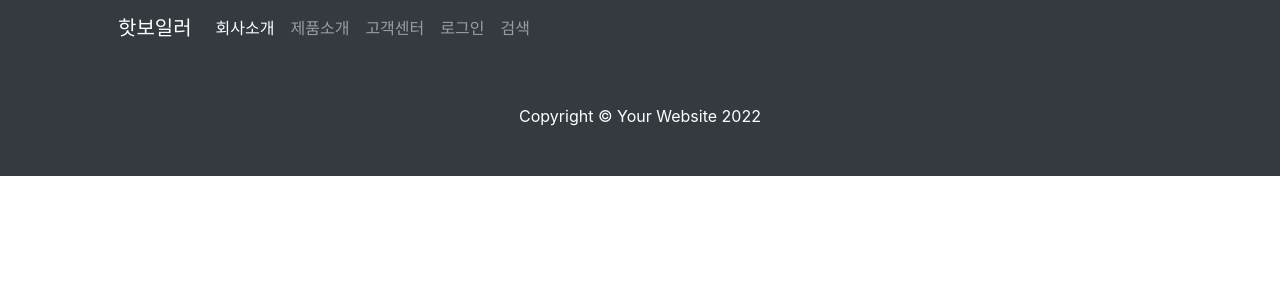
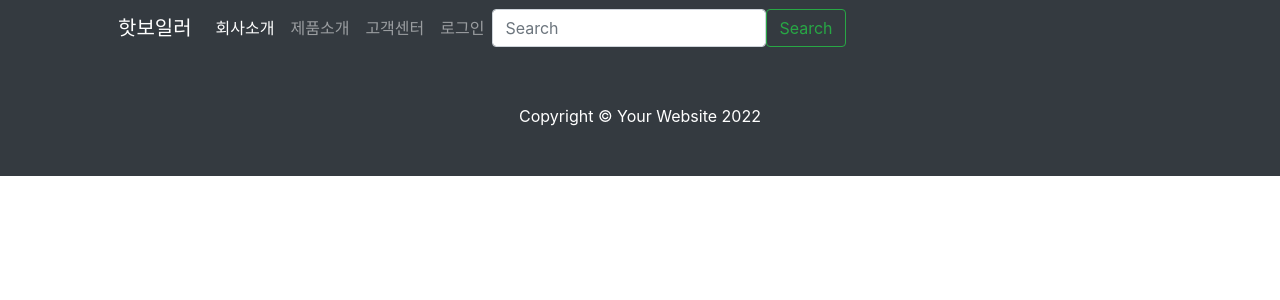
Before and after one commit to alsrud20/django_lec, a Django app: page /mysite/ in a window 1280 px wide. Shown: the top 300 px of the page. Run offline with Django 4.2, Linux system fonts and the light colour scheme; data that the repository does not hold is empty; some libraries are stand-ins or nearby versions.

Commit message:
2주차 개발 시작

```diff
--- a/templates/mysite/content_list.html
+++ b/templates/mysite/content_list.html
@@ -25,8 +25,11 @@
                         <li class="nav-item"><a class="nav-link" href="#!">제품소개</a></li>
                         <li class="nav-item"><a class="nav-link" href="#!">고객센터</a></li>
                         <li class="nav-item"><a class="nav-link" href="#!">로그인</a></li>
-                        <li class="nav-item"><a class="nav-link" href="#!">검색</a></li>
-                    </ul>
+                        </ul>
+                        <form class="d-flex">
+                        <input class="form-control me-2" type="search" placeholder="Search" aria-label="Search">
+                        <button class="btn btn-outline-success" type="submit">Search</button>
+                        </form>
                 </div>
             </div>
         </nav>
```
